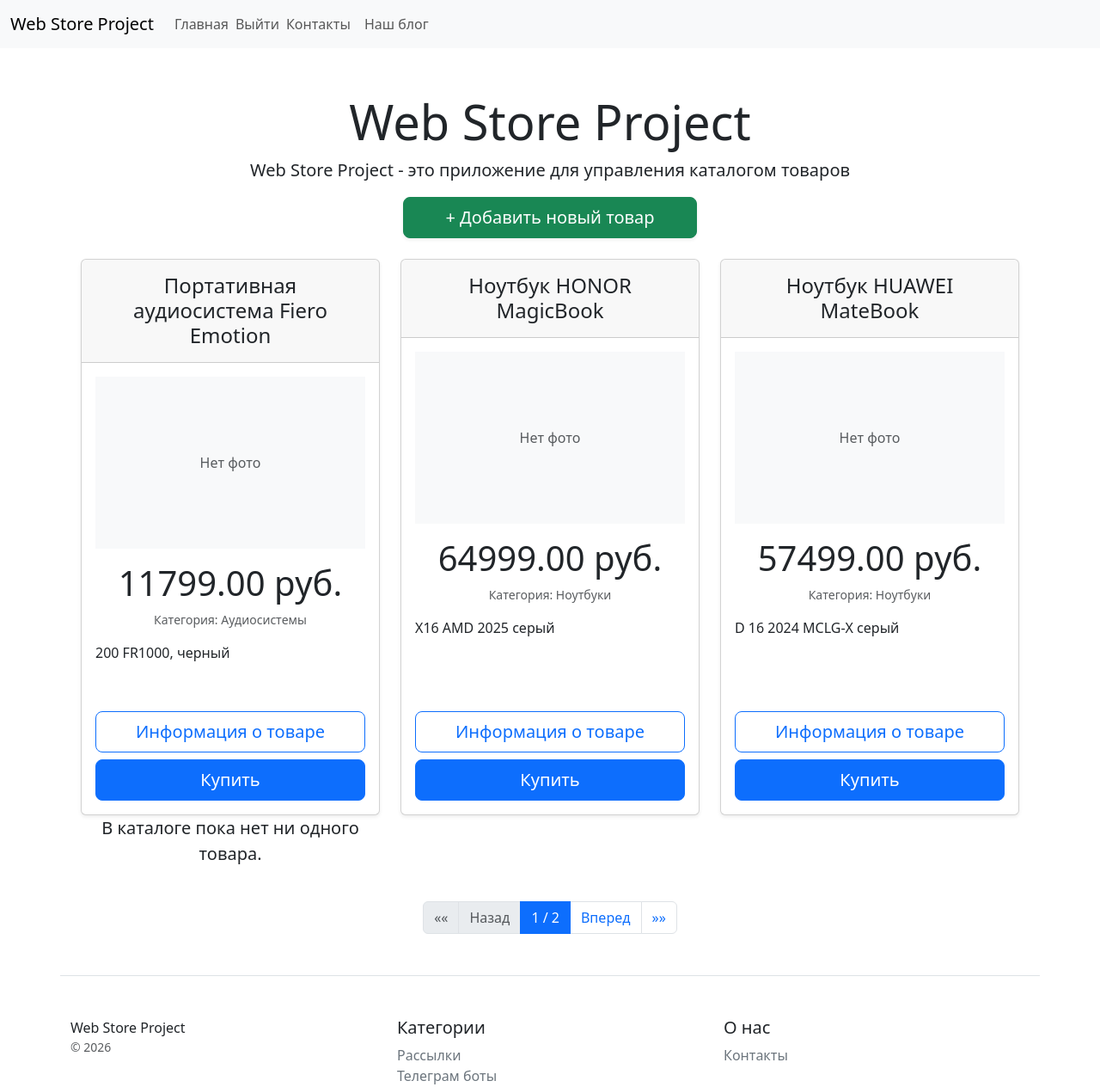
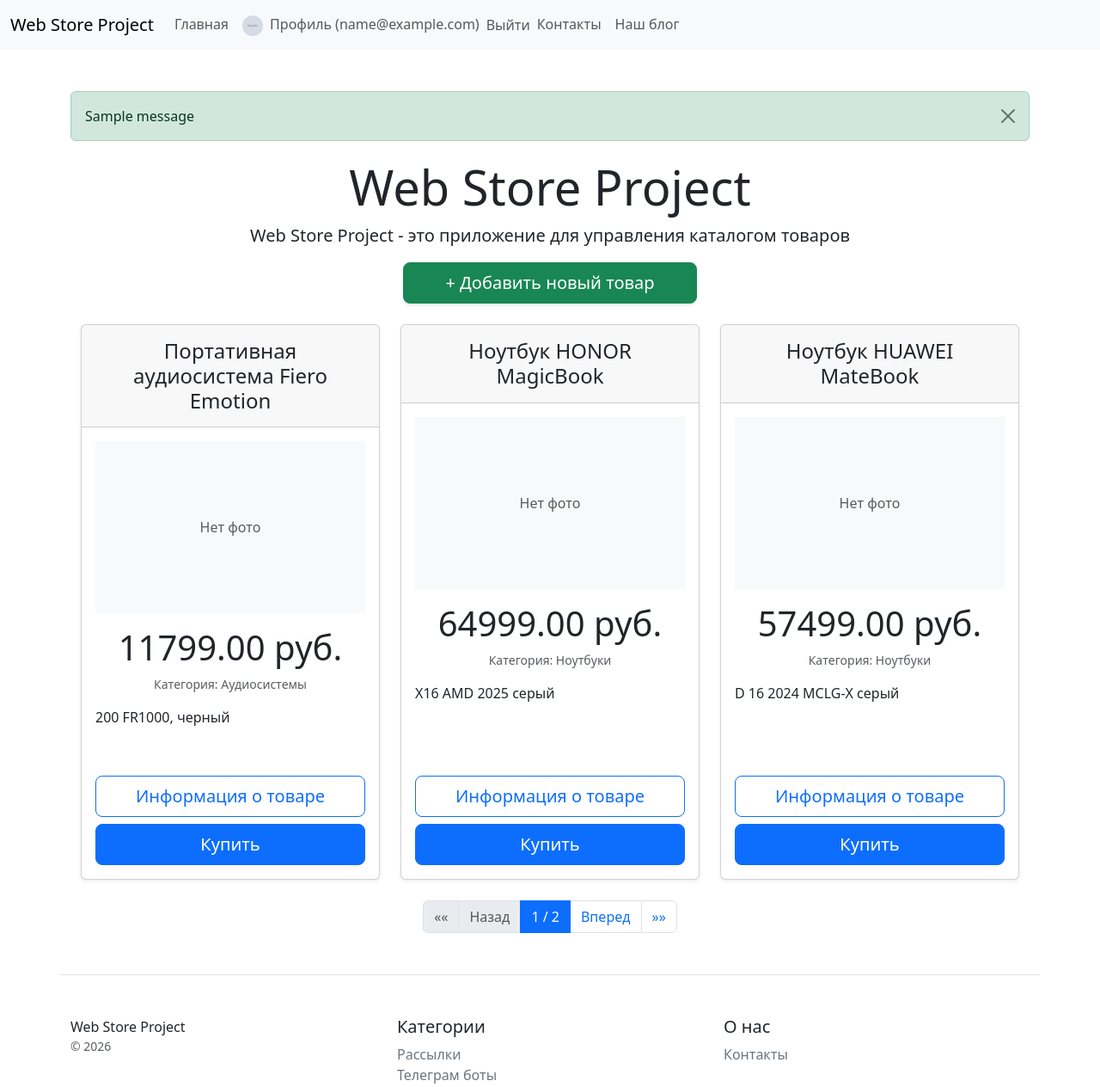
Before and after one commit to AlexanderKokorinV/Web_Store_Project, a Django app: page / in a window 1280 px wide. Shown: the top 1264 px of the page at 86% size. Run offline with Django 5.2, Linux system fonts and the light colour scheme; a user stored in the database is signed in; data comes from the database, SQL or seed files in the repository; tables that the repository leaves empty hold one stand-in row (values such as "Sample post"); grey boxes marked "Sample" are stand-in pictures; one stand-in notice (Sample message) is shown; some libraries are stand-ins or nearby versions.

Commit message:
profile update has been added

```diff
--- a/catalog/templates/catalog/base.html
+++ b/catalog/templates/catalog/base.html
@@ -10,6 +10,14 @@
     {% include 'catalog/includes/inc_main_menu.html' %}
 
     <div class="container   mt-5">
+        {% if messages %}
+        {% for message in messages %}
+            <div class="alert alert-{{ message.tags }} alert-dismissible fade show" role="alert">
+                {{ message }}
+                <button type="button" class="btn-close" data-bs-dismiss="alert" aria-label="Close"></button>
+            </div>
+        {% endfor %}
+        {% endif %}
         {% block content %}{% endblock %}
     </div>
 
--- a/catalog/templates/catalog/home.html
+++ b/catalog/templates/catalog/home.html
@@ -7,9 +7,15 @@
     <h1 class="display-4">Web Store Project</h1>
     <p class="lead">Web Store Project - это приложение для управления каталогом товаров</p>
     <div class="d-flex justify-content-center mt-3">
-        <a href="{% url 'catalog:add_product' %}" class="btn btn-success btn-lg px-5 shadow-sm">
-            <i class="bi bi-plus-circle"></i> + Добавить новый товар
-        </a>
+        {% if user.is_authenticated %}
+            <a href="{% url 'catalog:add_product' %}" class="btn btn-success btn-lg px-5 shadow-sm">
+                <i class="bi bi-plus-circle"></i> + Добавить новый товар
+            </a>
+        {% else %}
+            <a href="{% url 'users:login' %}" class="btn btn-outline-success btn-lg px-5 shadow-sm">
+                <i class="bi bi-lock"></i> Войдите, чтобы добавить товар
+            </a>
+        {% endif %}
     </div>
 </div>
 
@@ -49,10 +55,11 @@
                 </div>
             </div>
         </div>
+        {% empty %}
+            <div class="col-12 text-center">
+                <p class="lead">В каталоге пока нет ни одного товара.</p>
+            </div>
         {% endfor %}
-        <div class="col-12 text-center">
-            <p class="lead">В каталоге пока нет ни одного товара.</p>
-        </div>
     </div>
     {% include "catalog/includes/inc_pagination.html" %}
 </div>
--- a/catalog/templates/catalog/includes/inc_main_menu.html
+++ b/catalog/templates/catalog/includes/inc_main_menu.html
@@ -10,6 +10,16 @@
                     <a class="nav-link" href="{% url 'catalog:home' %}">Главная</a>
                 </li>
                 {% if user.is_authenticated %}
+                    <li class="nav-item">
+                        <a class="nav-link" href="{% url 'users:profile' %}">
+                            {% if user.avatar %}
+                                <img src="{{ user.avatar.url }}" width="24" height="24" class="rounded-circle me-1" style="object-fit: cover;">
+                            {% else %}
+                                <i class="bi bi-person-circle"></i>
+                            {% endif %}
+                            Профиль ({{ user.email }})
+                        </a>
+                    </li>
                     <li class="nav-item d-flex align-items-center">
                         <form method="post" action="{% url 'users:logout' %}" class="d-inline m-0 p-0">
                             {% csrf_token %}
--- a/config/settings.py
+++ b/config/settings.py
@@ -138,8 +138,9 @@ MEDIA_ROOT = os.path.join(BASE_DIR, "media")
 
 AUTH_USER_MODEL = "users.User"
 
+LOGIN_URL = "users:login"
 LOGIN_REDIRECT_URL = "/"
-LOGOUT_REDIRECT_URL = "catalog:product_list"
+LOGOUT_REDIRECT_URL = "catalog:home"
 
 EMAIL_HOST = "smtp.yandex.ru"
 EMAIL_PORT = 465
--- a/users/urls.py
+++ b/users/urls.py
@@ -1,7 +1,7 @@
 from users.apps import UsersConfig
 from django.urls import path
 from django.contrib.auth.views import LogoutView
-from users.views import CustomLoginView
+from users.views import CustomLoginView, ProfileUpdateView
 
 from users.views import UserRegisterView, email_verification
 
@@ -12,4 +12,5 @@ urlpatterns = [
     path("logout/", LogoutView.as_view(template_name="users/logout.html"), name="logout"),
     path("register/", UserRegisterView.as_view(), name="register"),
     path("email-confirm/<str:token>/", email_verification, name="email-confirm"),
+    path("profile/", ProfileUpdateView.as_view(), name="profile"),
 ]
```
Also changed, not shown: users/forms.py (+12 -0 lines), users/views.py (+13 -3 lines), media/users/avatars/528665636.jpeg (added).
